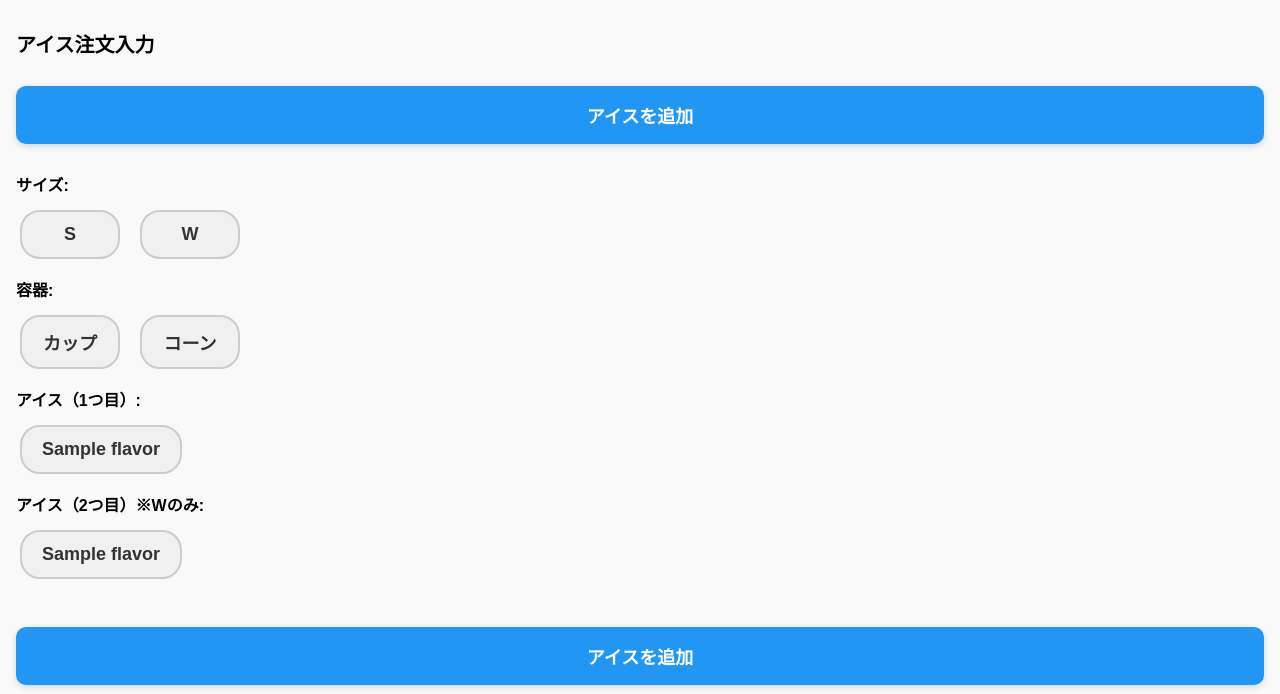
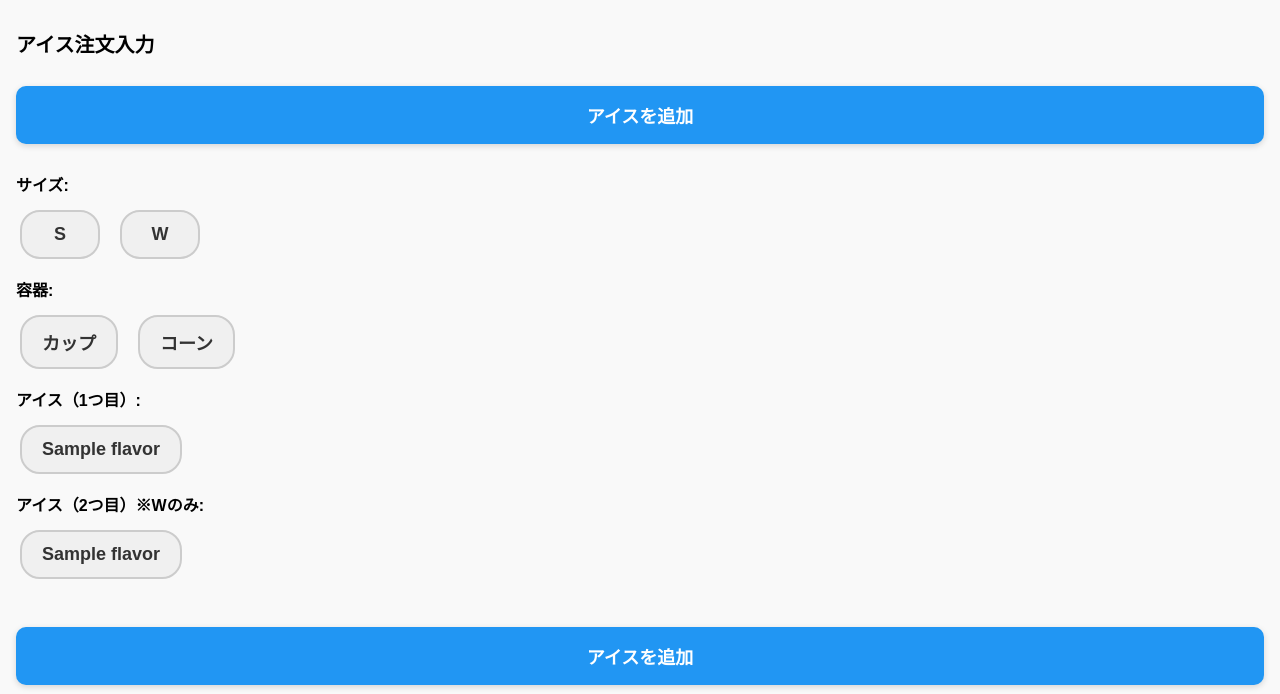
Before and after one commit to Yujiro-Muraoka/ice-order-system, a Django app: template orders/templates/orders/register.html in a window 1280 px wide. Shown: the top 694 px of the page. Run offline with Django 5.2, Linux system fonts and the light colour scheme; the template is opened without the code that fills it: most values are stand-ins (such as "Sample title", 1, 10 or a date in 2020).

Commit message:
first deploy

```diff
--- a/orders/templates/orders/register.html
+++ b/orders/templates/orders/register.html
@@ -162,7 +162,7 @@
       cursor: pointer;
       transition: all 0.2s ease;
       width: auto;
-      min-width: 100px;
+      min-width: 80px;
     }
 
     .select-btn.selected {
```
